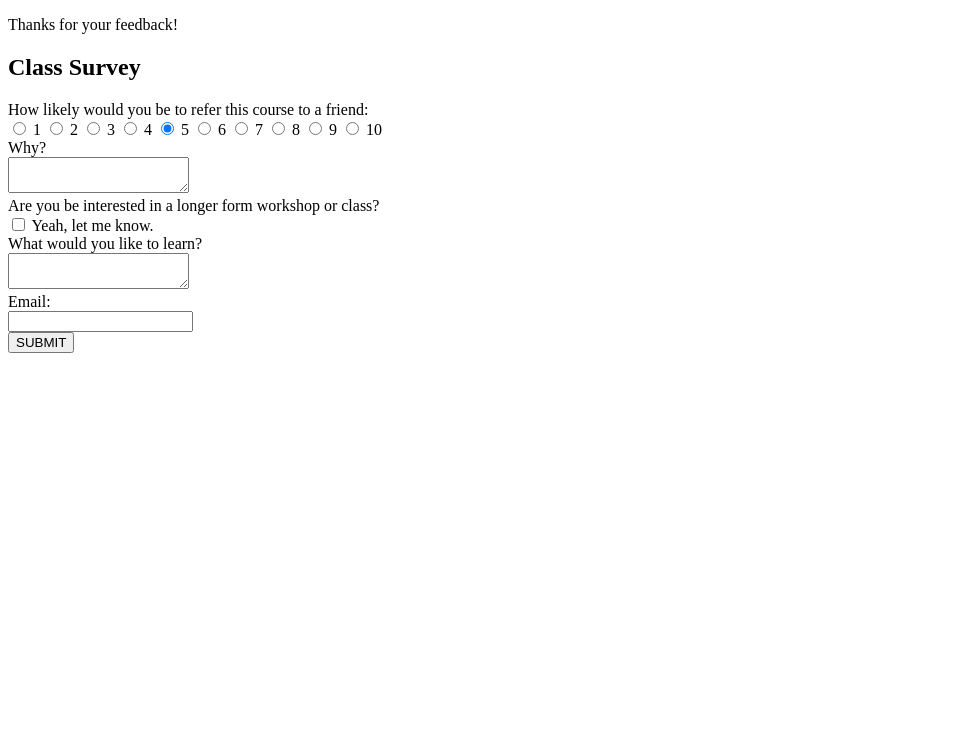
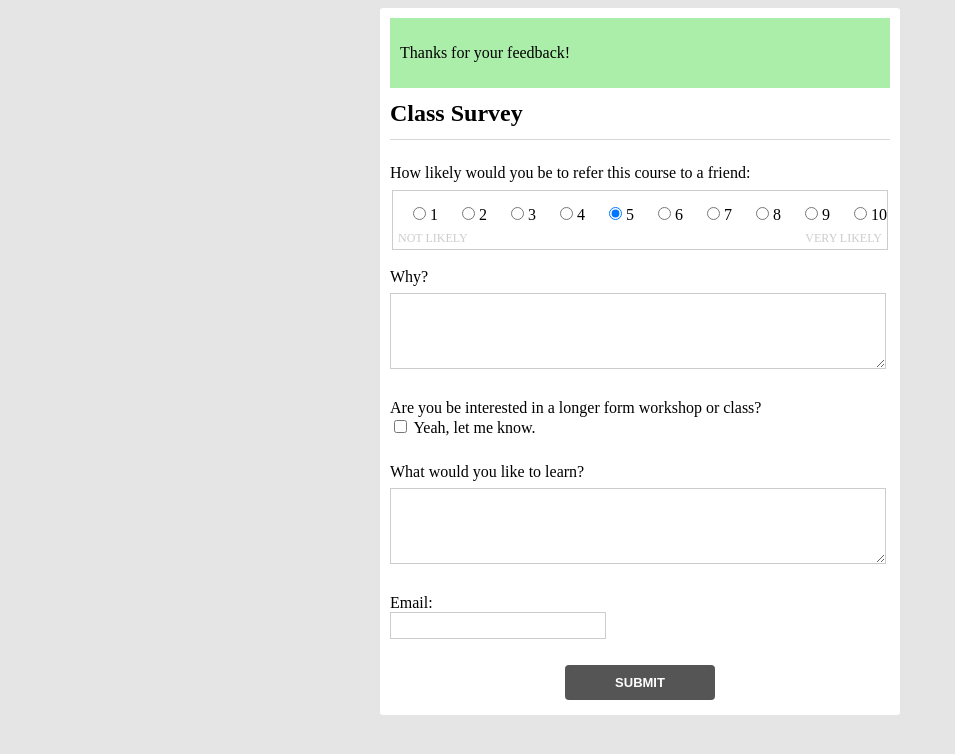
Before and after one commit to HotSauceJS/Survey, a plain HTML site: page index.html in a window 1280 px wide. Shown: the whole page, without its empty margins (0-955 px from the left). Drawn offline with nearby package versions, Linux system fonts and the light colour scheme; a script that the page names is missing.

Commit message:
Gave it a bit o style

```diff
--- a/index.html
+++ b/index.html
@@ -1,4 +1,4 @@
-<!doctype html>
+<!DOCTYPE html>
 
 <html>
   <head>
@@ -27,15 +27,22 @@
         $('form').submit(serializeForm);
       });
     </script>
+		<link href="styles.css" rel="stylesheet">
+		<style></style>
   </head>
 
   <body>
-    <div id="message" style="background:#aea, padding:10px">
+		<div class="container">
+
+	    <div id="message">
 	      <p>Thanks for your feedback!</p>
 	    </div>
+
 			<h2>Class Survey</h2>
 	    <form novalidate>
-      <label>How likely would you be to refer this course to a friend:</label><br/>
+	      <label>How likely would you be to refer this course to a friend:</label>
+				<fieldset>
+					<span class="pos-left">Not Likely</span>
 	        <input type="radio" name="rating" value="1" /> 1
 	        <input type="radio" name="rating" value="2" /> 2
 	        <input type="radio" name="rating" value="3" /> 3
@@ -46,6 +53,8 @@
 	        <input type="radio" name="rating" value="8" /> 8
 	        <input type="radio" name="rating" value="9" /> 9
 	        <input type="radio" name="rating" value="10" /> 10
+					<span class="pos-right">Very Likely</span>
+				</fieldset>
 	      <br/>
 	      <label>Why?<br/>
 	        <textarea name="why"></textarea>
@@ -63,8 +72,9 @@
 	        <input type="text" name="email" />
 	      </label>
 	      <br/>
-      <button>SUBMIT</button>
+	      <button type="submit">Submit</button>
 	    </form>
+		</div>
   </body>
 
 </html>
--- /dev/null
+++ b/styles.css
@@ -0,0 +1,72 @@
+body {
+	background: #e5e5e5;
+}
+.container {
+	background: #fff;
+	border-radius: 3px;
+	margin: 0 auto;
+	padding: 10px 10px 15px;
+	width: 500px;
+}
+h2 {
+	border-bottom: 1px solid #d7d7d7;
+	margin: 0 0 1em;
+	padding: .5em 0;
+}
+label {
+	display: block;
+	margin: 0 0 .5em;
+}
+button {
+	background: #555;
+	border: medium none;
+	border-radius: 4px;
+	color: #fff;
+	display: block;
+	font-size: 13px;
+	font-weight: 700;
+	margin: 0 auto;
+	padding: 10px 20px;
+	text-transform: uppercase;
+	width: 30%;
+}
+
+input[type="radio"] {
+	margin: 0 0 0 1.5em;
+}
+input[type="text"] {
+	border: 1px solid #ccc;
+	padding: 5px 7px;
+	width: 200px;
+}
+textarea {
+	border: 1px solid #ccc;
+	height: 70px;
+	margin: 7px 0 0;
+	width: 490px;
+}
+
+fieldset {
+	border: 1px solid #ccc;
+	padding: 15px 0 25px;
+	position: relative;
+}
+fieldset .pos-left,
+fieldset .pos-right {
+	bottom: 3px;
+	color: #ccc;
+	font-size: 12px;
+	position: absolute;
+	text-transform: uppercase;
+}
+fieldset .pos-left {
+	left: 5px;
+}
+fieldset .pos-right {
+	right: 5px;
+}
+
+#message {
+	background: #aea;
+	padding: 10px;
+}
```
Lines whose indentation alone changed are shown as unchanged.
